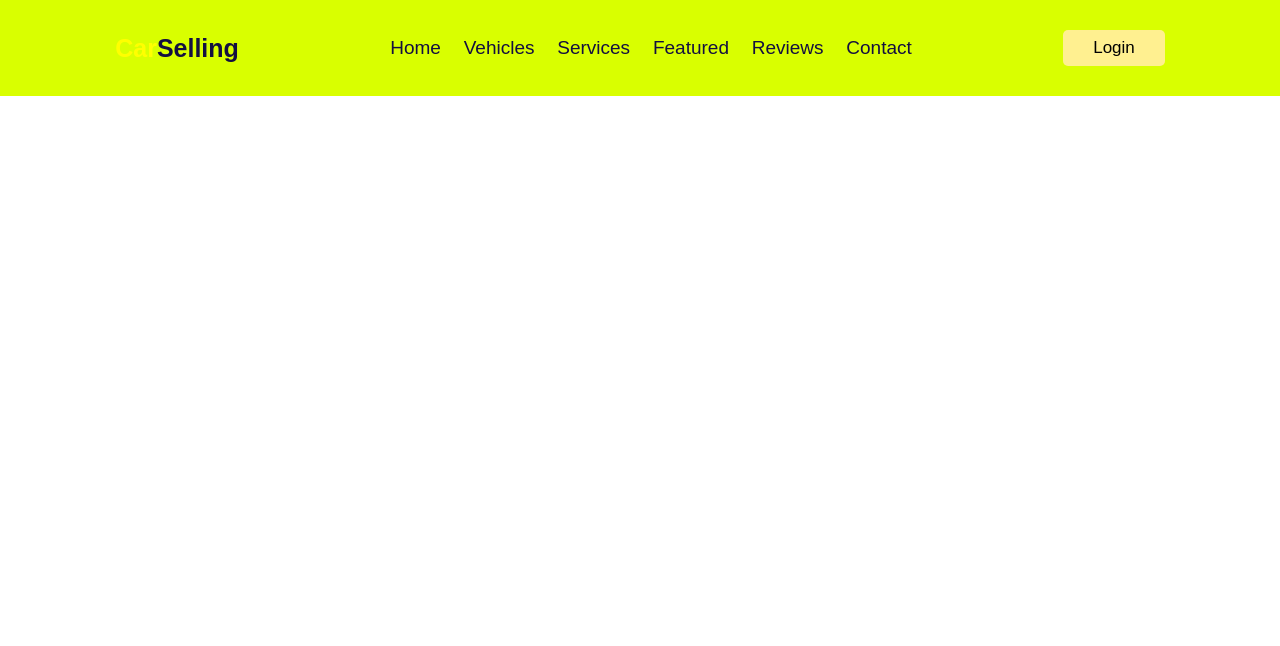
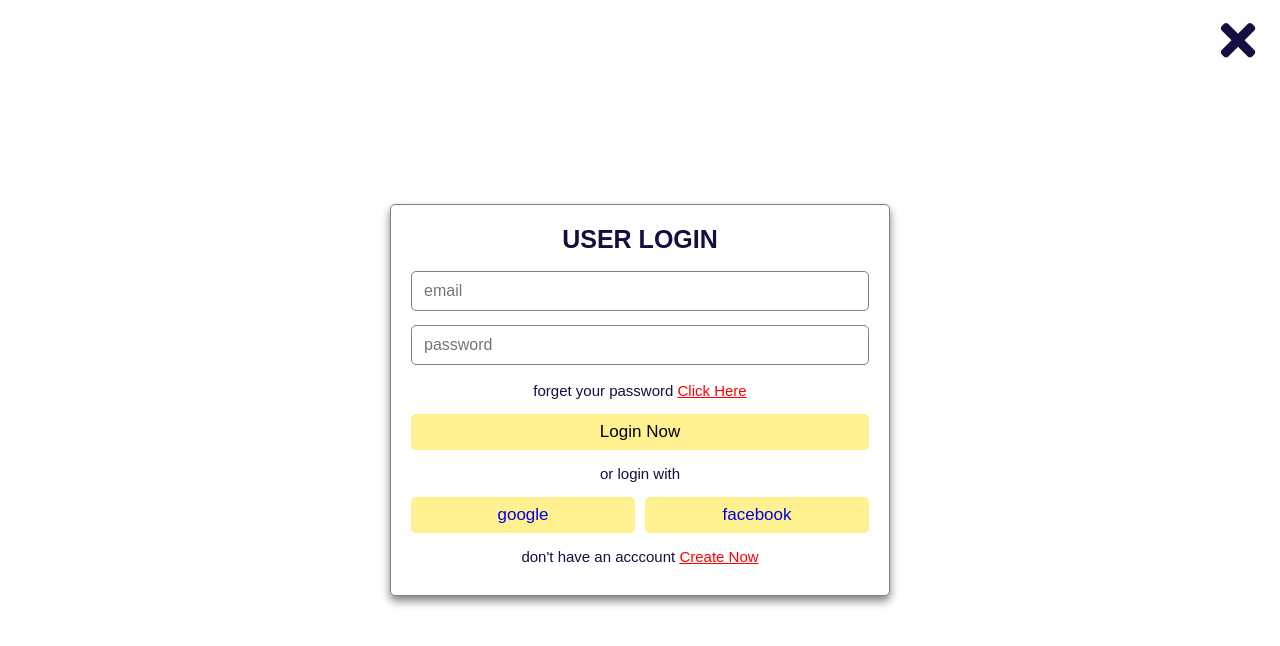
Before and after one commit to abdurrahmanisha1/Car_Selling, a plain HTML site: page index.html in a window 1280 px wide. Both pictures are taken after a click on the button "Login". Shown: the top 646 px of the page. Drawn offline with Linux system fonts and the light colour scheme.

Commit message:
login form create & icone setup

```diff
--- a/css/responsive.css
+++ b/css/responsive.css
@@ -3,6 +3,9 @@
         font-size: 55%;
     }
     .header {
+        padding: 2rem;
+    }
+    .header.active{
         padding: 2rem;
     }
 }
--- a/css/style.css
+++ b/css/style.css
@@ -2,6 +2,7 @@
 
 :root{
     --yellow:yellow;
+    --red:red;
     --yellow-light:#fff090;
     --black:#130f40;
     --red:rgb(255, 0, 0);
@@ -23,7 +24,7 @@
 
 html{
     font-size: 62.5%;
-    overflow: hidden;
+    overflow-x: hidden;
     scroll-padding-top:7rem;
     scroll-behavior: smooth;
 }
@@ -38,7 +39,7 @@ html{
     padding: .8rem 3rem;
 }
 .btn:hover{
-    background: var(--yellow);
+    background: var(--red);
 }
 .header{
     position: fixed;
@@ -46,7 +47,7 @@ html{
     left: 0;
     right: 0;
     z-index: 999;
-    background: rgb(217, 255, 0);
+    background: #fff;
     display: flex;
     align-items: center;
     justify-content: space-between;
@@ -59,7 +60,7 @@ html{
     font-weight: bolder;
 }
 .header .logo span{
-    color: var(--yellow);
+    color: var(--red);
 }
 .header .navbar a{
     font-size:  1.9rem;
@@ -67,7 +68,7 @@ html{
     color: var(--black);
 }
 .header .navbar a:hover{
-    color: var(--yellow);
+    color: var(--red);
     transition: 0.4s;
 }
 .header .btn{
@@ -75,7 +76,7 @@ html{
 }
 .header #login-btn i{
     font-size: 2.5rem;
-    color: var(--yellow-light);
+    color: var(--black);
     cursor: pointer;
     display: none;
 }
@@ -85,10 +86,83 @@ html{
     cursor: pointer;
     display: none;
 }
-body{
-    height: 300rem;
-}
+
 .header.active{
     box-shadow: var(--box-shadow);
     padding: 2rem 9%;
 }
+
+/* <!--------- Login Form Start ----------> */
+
+.login-form-container{
+    position: fixed;
+    top: -105%;     /* top: 0; */
+    left: 0;
+    z-index: 1000;
+    height: 100%;
+    width: 100%;
+    display: flex;
+    align-items: center;
+    justify-content: center;
+    background: #fff;
+    opacity: 0;
+}
+.login-form-container form{
+    padding: 2rem;
+    margin: 2rem;
+    border-radius: .5rem;
+    box-shadow: var(--box-shadow);
+    background: #fff;
+    border: var(--border);
+    text-align: center;
+    width: 50rem;
+}
+.login-form-container form .buttons{
+    display: flex;
+    align-items: center;
+    gap: 1rem;
+}
+.login-form-container form  .btn{
+    display: block;
+    width: 100%;
+    margin: .5rem 0;;
+}
+.login-form-container form h3{
+    color: var(--black);
+    font-size: 2.5rem;
+    padding-bottom: 1rem;
+    text-transform: uppercase;
+}
+.login-form-container form .box{
+    margin: .7rem 0;
+    width: 100%;
+    text-transform: none;
+    color:var(--black);
+    font-size: 1.6rem;
+    padding: 1rem 1.2rem;
+    border: var(--border);
+    border-radius: .5rem;
+}
+.login-form-container form p{
+    padding: 1rem 0;
+    font-size: 1.5rem;
+    color: var(--black);
+}
+.login-form-container form p a{
+    color: var(--red);
+    text-decoration: underline;
+}
+.login-form-container #close-login-form{
+    position: absolute;
+    top: 1.5rem;
+    right: 2.5rem;
+    font-size: 5rem;
+    color: var(--black);
+    cursor: pointer;
+}
+.login-form-container.active{
+    top: 0;
+    opacity: 1;
+}
+
+/* <!--------- Login Form End ------------> */
--- a/index.html
+++ b/index.html
@@ -33,7 +33,29 @@
 
     </header>
 
+<!--------- Login Form Start ---------->
 
+<div class="login-form-container">
+
+    <span class="fas fa-times" id="close-login-form"></span>
+
+    <form action="">
+        <h3>User Login</h3>
+        <input type="email" placeholder="email" name="email" class="box">
+        <input type="password" placeholder="password" name="password" class="box">
+        <p>forget your password <a href="#">Click Here</a></p>
+        <input type="submit" value="Login Now" class="btn">
+        <p>or login with</p>
+        <div class="buttons">
+            <a href="#" class="btn">google</a>
+            <a href="#" class="btn">facebook</a>
+        </div>
+        <p>don't have an acccount <a href="#">Create Now</a></p>
+    </form>
+
+</div>
+
+<!--------- Login Form End ------------>
 
 
 
--- a/js/script.js
+++ b/js/script.js
@@ -6,9 +6,17 @@ menu.onclick = () =>{
     navbar.classList.toggle('active');
 }
 
-menu.onscroll = () =>{
+document.querySelector('#login-btn').onclick = () => {
+    document.querySelector('.login-form-container').classList.toggle('active');
+}
 
-    if(window.scrollY > 0){
+document.querySelector('#close-login-form').onclick = () => {
+    document.querySelector('.login-form-container').classList.remove('active');
+}
+
+window.onscroll = () =>{
+
+    if(window.scrollY > 10){
         document.querySelector('.header').classList.add('active');
     }else{
         document.querySelector('.header').classList.remove('active');
@@ -17,3 +25,13 @@ menu.onscroll = () =>{
     menu.classList.remove('fa-times')
     navbar.classList.remove('active')
 }
+
+window.onload = () =>{
+
+    if(window.scrollY > 10){
+        document.querySelector('.header').classList.add('active');
+    }else{
+        document.querySelector('.header').classList.remove('active');
+    }
+
+}
```
